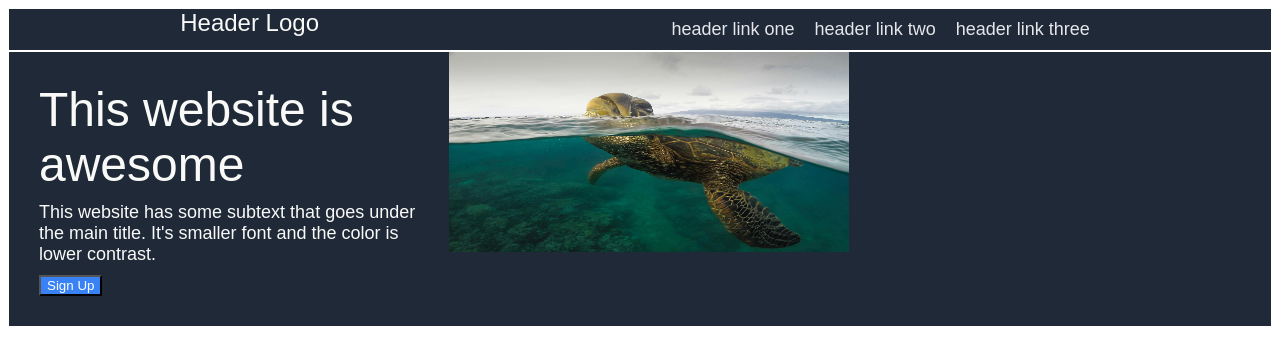
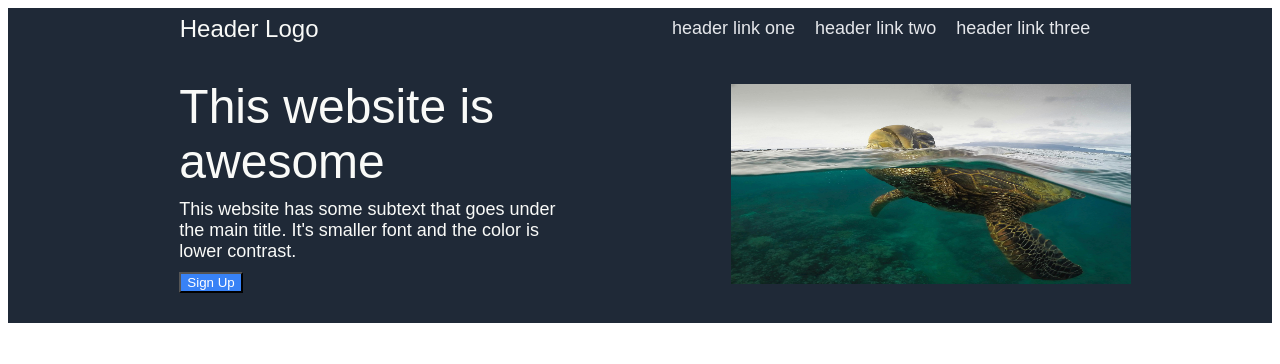
Before and after one commit to Jarrellmarc/odin-landing, a plain HTML site: page landing.html in a window 1280 px wide. Drawn offline with Linux system fonts and the light colour scheme.

Commit message:
Adjusted header styling
Changed header styling in landing.html

```diff
--- a/styles.css
+++ b/styles.css
@@ -10,7 +10,7 @@ button {
 .header-two {
     display: flex;
     background-color: #1f2937;
-    border: 1px solid white;
+    align-items: center;
 }
 
 .header-one {
@@ -18,8 +18,9 @@ button {
 }
 
 .header-two {
-    flex: 1;
+    justify-content: space-evenly;
 }
+
 .logo {
     font-size: 24px;
     color: #f9faf8;
```
